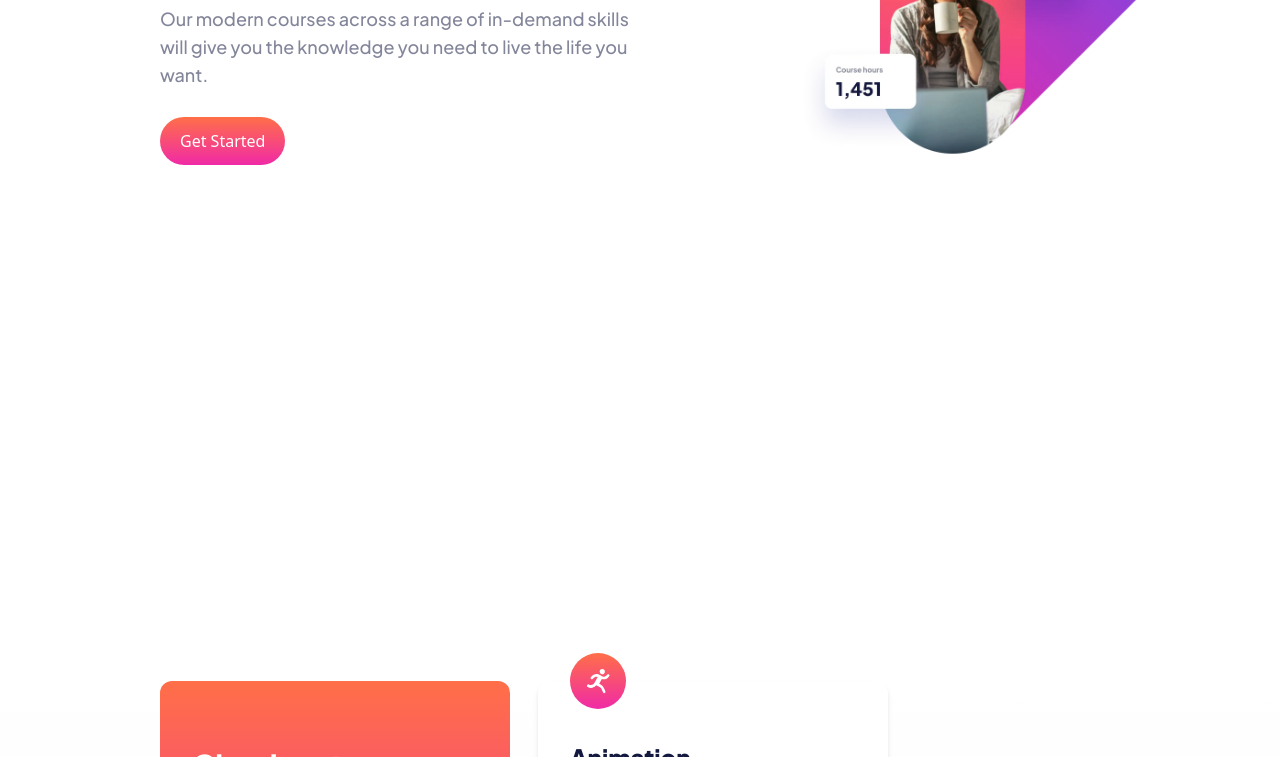
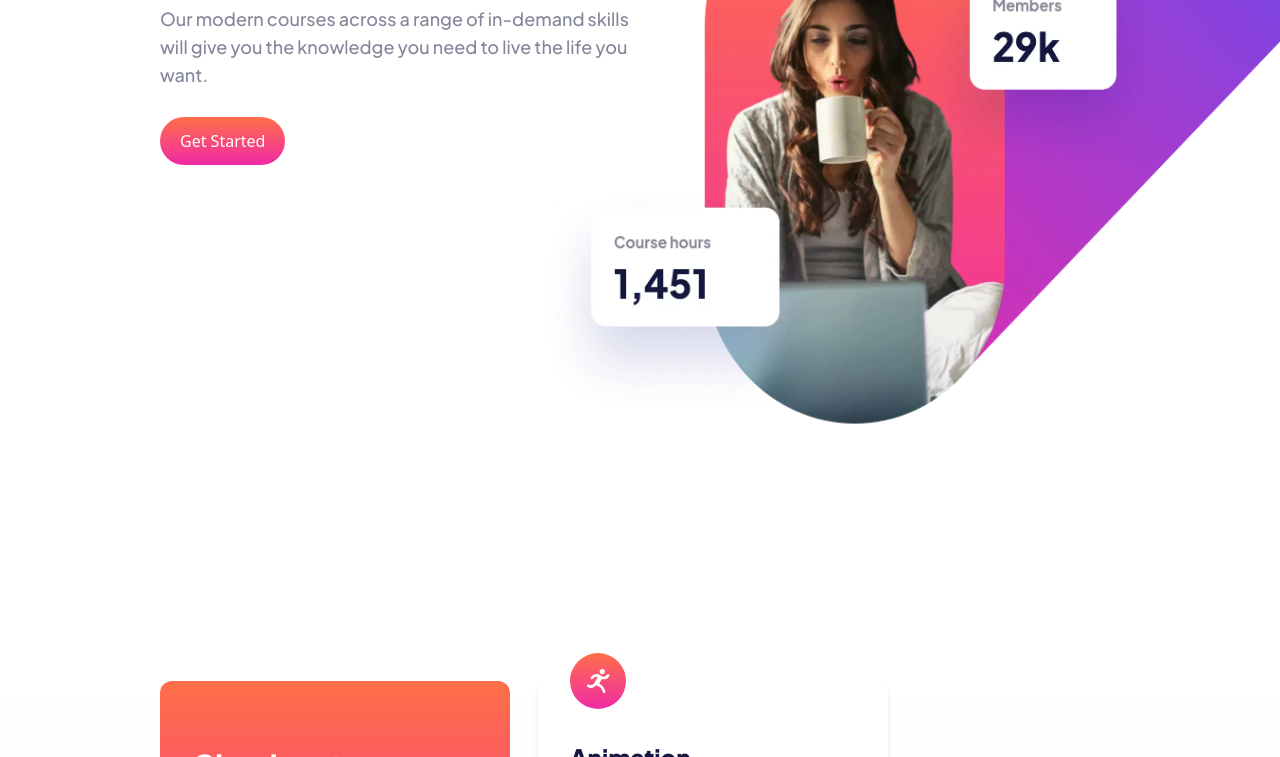
Before and after one commit to haseeb302/frontend-challenge-qrCode, a plain HTML site: page skilled-elearning-landing-page/index.html in a window 1280 px wide. Shown: the part 343-1100 px from the top of the page. Drawn offline with nearby package versions, Linux system fonts and the light colour scheme.

Commit message:
skilled learning landing page fix

```diff
--- a/skilled-elearning-landing-page/index.html
+++ b/skilled-elearning-landing-page/index.html
@@ -23,7 +23,10 @@
     </style>
     <title>Frontend Mentor | Skilled e-learning landing page</title>
   </head>
-  <body>
+  <body
+    class="bg-[url('./starter-code/assets/image-hero-desktop@2x.webp')] bg-[length:990px_930px] bg-no-repeat"
+    style="background-position: right -250px top -100px"
+  >
     <nav class="flex justify-between items-center py-6 px-40">
       <div>
         <img src="./starter-code/assets/logo-dark.svg" />
@@ -49,9 +52,10 @@
           Get Started
         </button>
       </div>
-      <div class="flex-1">
+      <div class="flex-1"></div>
+      <!-- <div class="flex-1">
         <img src="./starter-code/assets/image-hero-desktop@2x.webp" />
-      </div>
+      </div> -->
     </header>
     <section
       class="flex gap-7 flex-wrap mt-32 px-40 bg-gradient-to-b from-white to-[#F0F1FF] min-h-[888px]"
```
